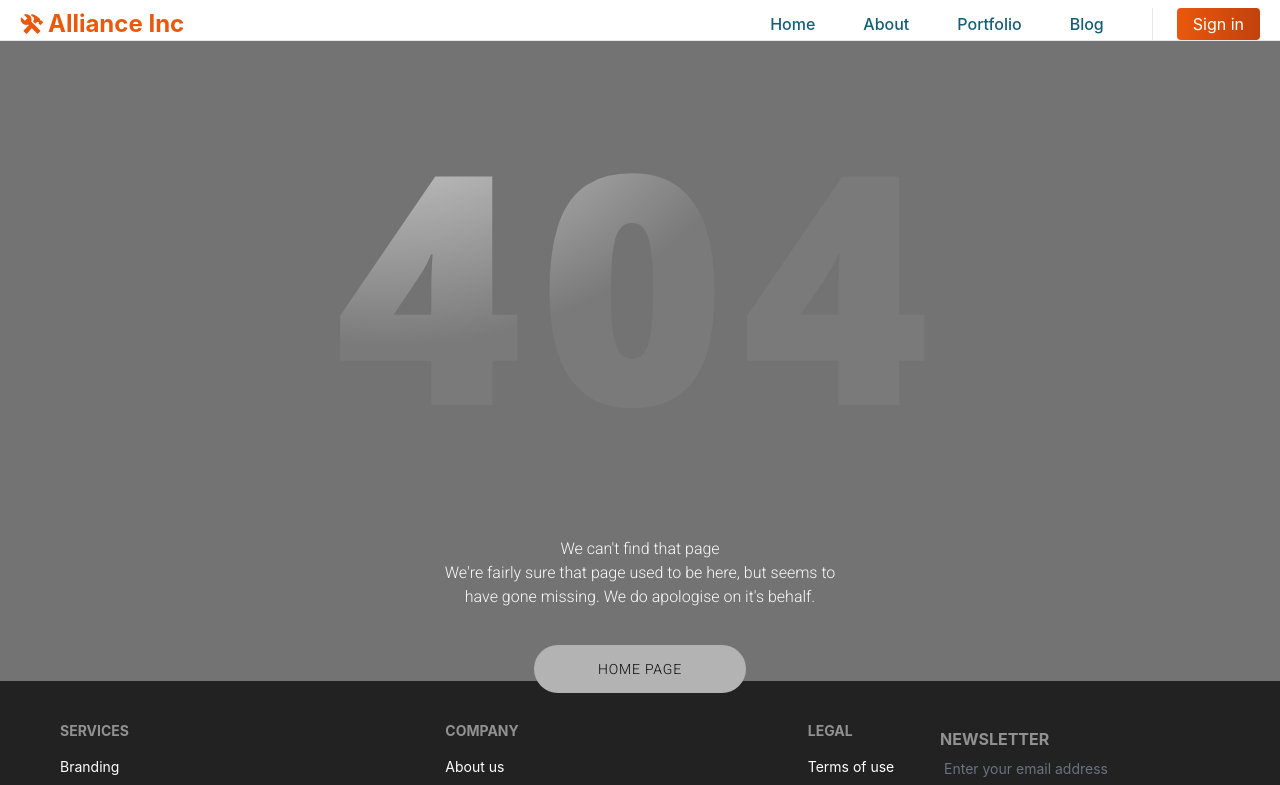
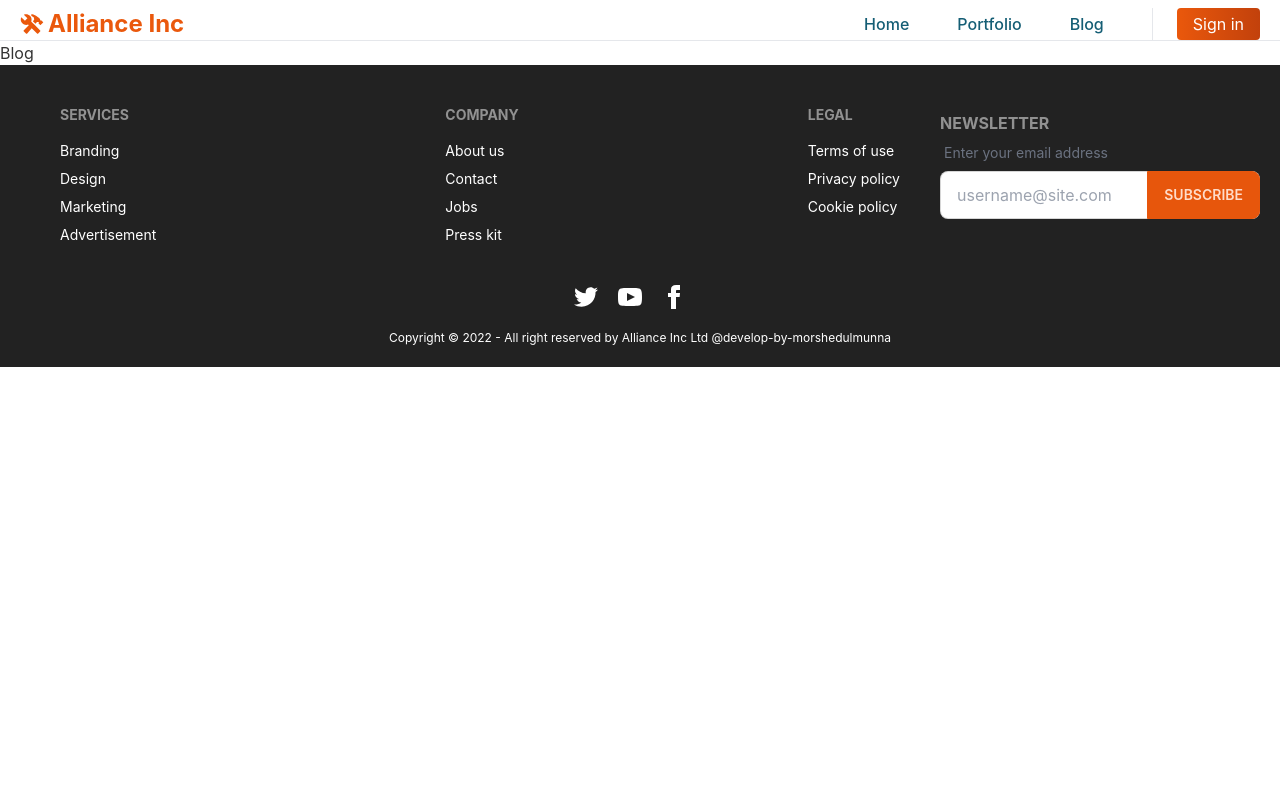
Before and after one commit to morshedulmunna/manufacture-shop, a React (Create React App) app: page /blog in a window 1280 px wide. Shown: the top 785 px of the page. Built offline with nearby package versions, Linux system fonts and the light colour scheme; no server answers.

Commit message:
fix some issue

```diff
--- a/src/App.js
+++ b/src/App.js
@@ -12,7 +12,7 @@ import {
   Dashboard,
   Error404,
   Portfolio,
-  About,
+  Blog,
 } from "./pages/index";
 import {
   AddProduct,
@@ -34,7 +34,7 @@ function App() {
         <Route path="/login" element={<Login />} />
         <Route path="/signup" element={<Signup />} />
         <Route path="/portfolio" element={<Portfolio />} />
-        <Route path="/about" element={<About />} />
+        <Route path="/blog" element={<Blog />} />
         <Route
           path="/place-order/:id"
           element={
--- a/src/pages/About/About.jsx
+++ /dev/null
@@ -1,7 +0,0 @@
-import React from "react";
-
-const About = () => {
-  return <div>About</div>;
-};
-
-export default About;
--- /dev/null
+++ b/src/pages/Blog/Blog.jsx
@@ -0,0 +1,7 @@
+import React from "react";
+
+const Blog = () => {
+  return <div>Blog</div>;
+};
+
+export default Blog;
--- a/src/pages/Home/Review/ShowReview.jsx
+++ b/src/pages/Home/Review/ShowReview.jsx
@@ -1,6 +1,7 @@
 import React from "react";
 
 const ShowReview = ({ review }) => {
+  console.log(review);
   return (
     <>
       <div class="card w-96 bg-orange-200 text-primary-content">
--- a/src/pages/Portfolio/Portfolio.jsx
+++ b/src/pages/Portfolio/Portfolio.jsx
@@ -149,7 +149,7 @@ const Portfolio = () => {
                 </span>
               </div>
             </div>
-            <div className="mt-12">
+            <div className="mt-12 mb-10">
               <h1 className="text-3xl font-bold ">Best Live Website Link🥉</h1>
 
               <div className="mt-6">
--- a/src/pages/index.js
+++ b/src/pages/index.js
@@ -6,4 +6,4 @@ export { default as Purchase } from "./Purchase/Purchase";
 export { default as Dashboard } from "./Dashboard/Dashboard";
 export { default as Error404 } from "./Error404/Error404";
 export { default as Portfolio } from "./Portfolio/Portfolio";
-export { default as About } from "./About/About";
+export { default as Blog } from "./Blog/Blog";
--- a/src/shared/Navbar/Navbar.jsx
+++ b/src/shared/Navbar/Navbar.jsx
@@ -24,16 +24,11 @@ const Navbar = () => {
     },
     {
       id: 2,
-      name: "About",
-      to: "/about",
-    },
-    {
-      id: 3,
       name: "Portfolio",
       to: "/portfolio",
     },
     {
-      id: 4,
+      id: 3,
       name: "Blog",
       to: "/blog",
     },
```
